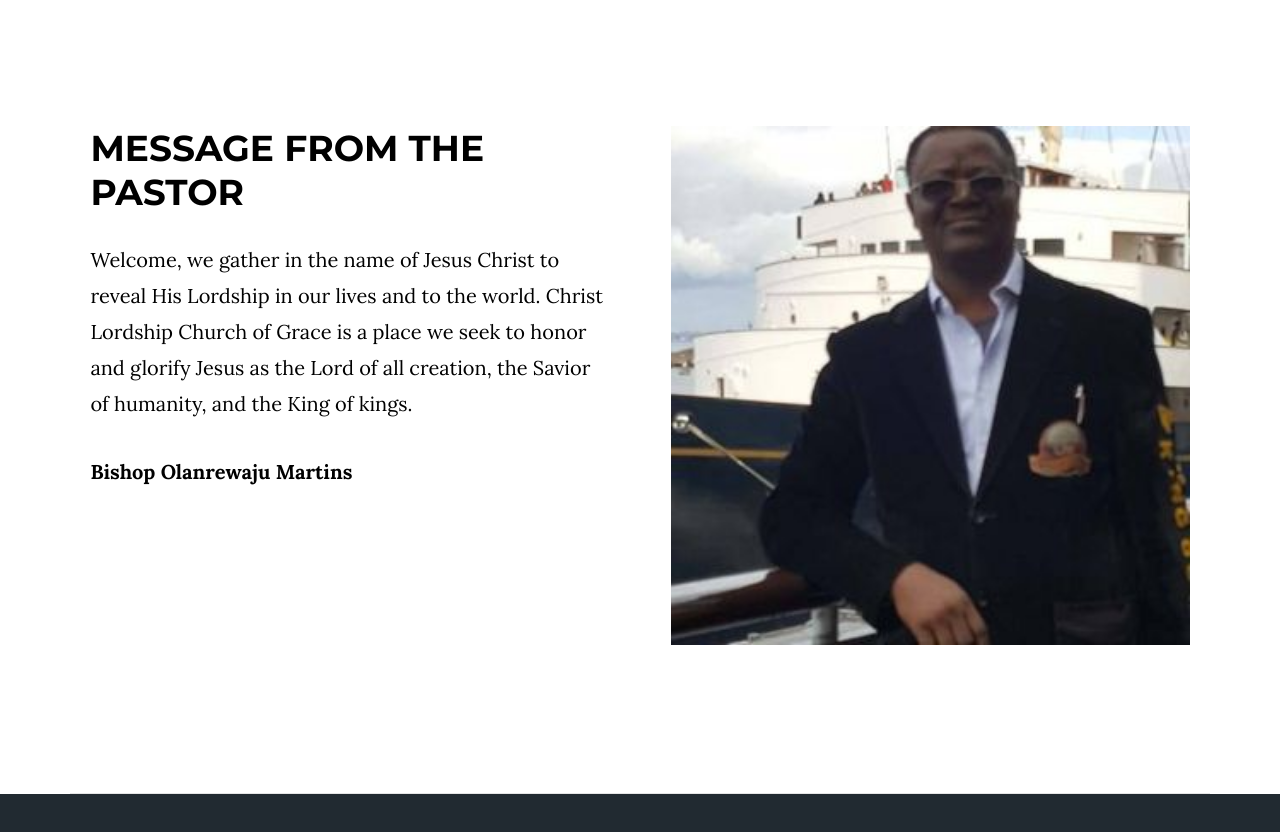
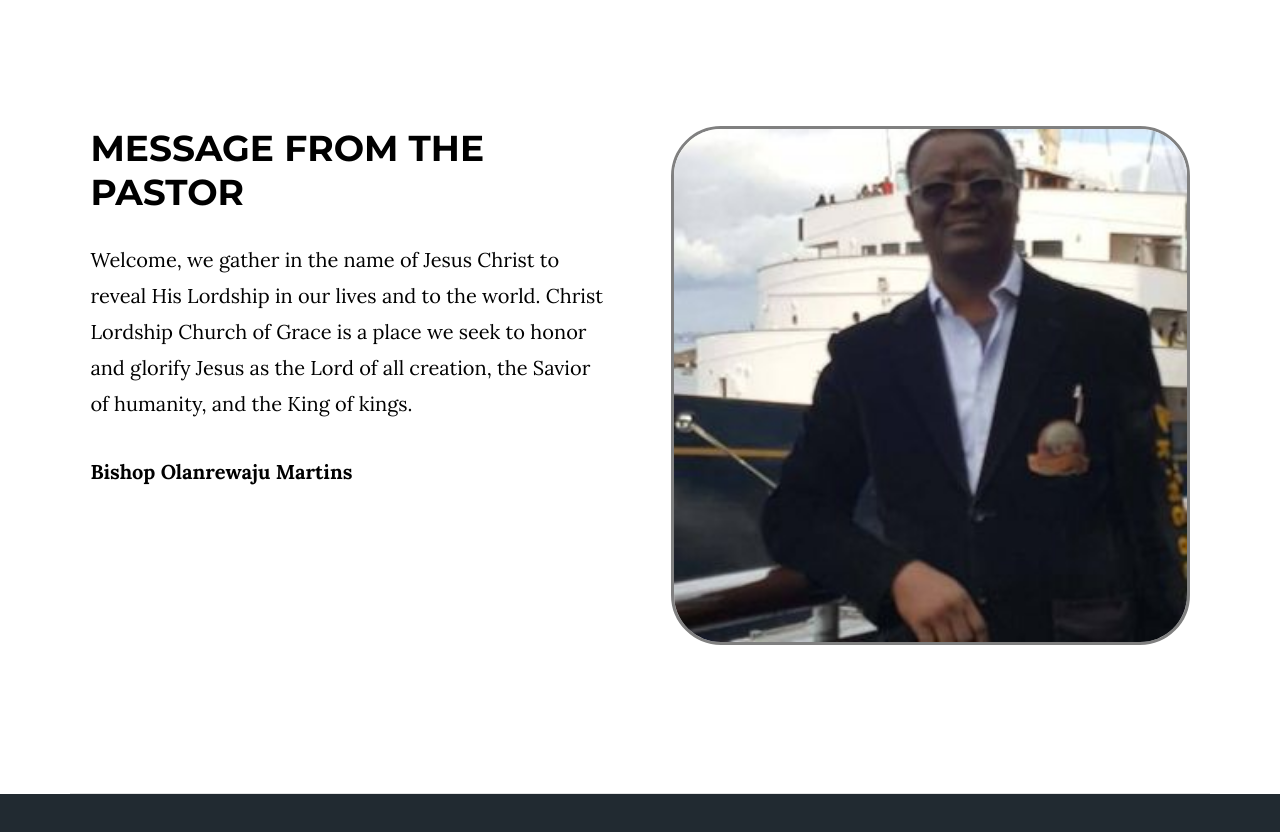
Before and after one commit to Mich-Martins/clcg_master, a plain HTML site: page index.html in a window 1280 px wide. Shown: the part 1800-2632 px from the top of the page. Drawn offline with nearby package versions, Linux system fonts and the light colour scheme.

Commit message:
Bishop's img with effect

```diff
--- a/css/main.css
+++ b/css/main.css
@@ -562,7 +562,6 @@ form,
   margin-bottom: 3.2rem;
 }
 
-
 /* ===================================================================
  * # preloader
  *
@@ -659,6 +658,12 @@ form,
     top: 0;
   }
 
+}
+
+/* Bishop's img */
+.message-author {
+  border-radius: 50px;
+  border: 3px solid grey;
 }
 
 /* dots fade */
```
